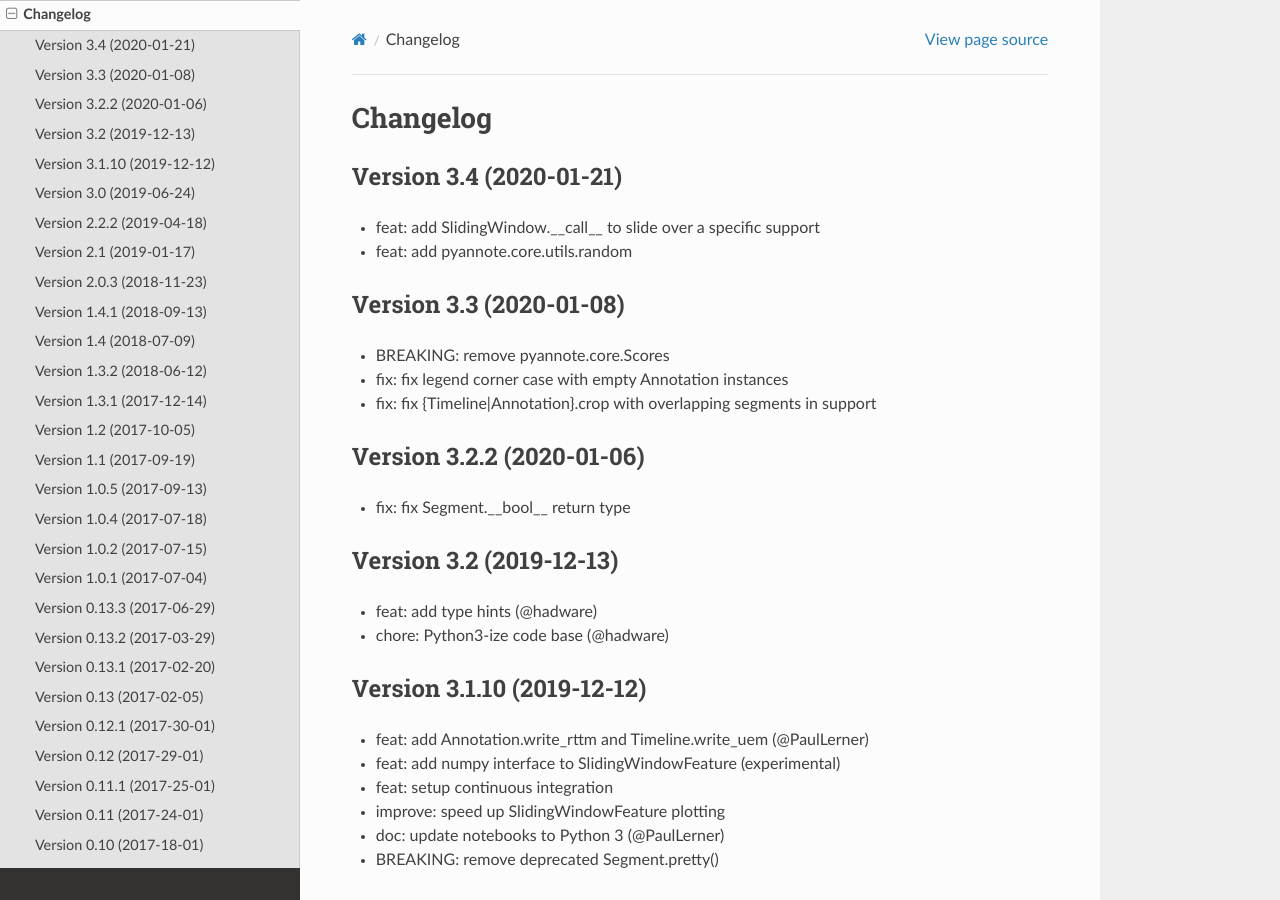
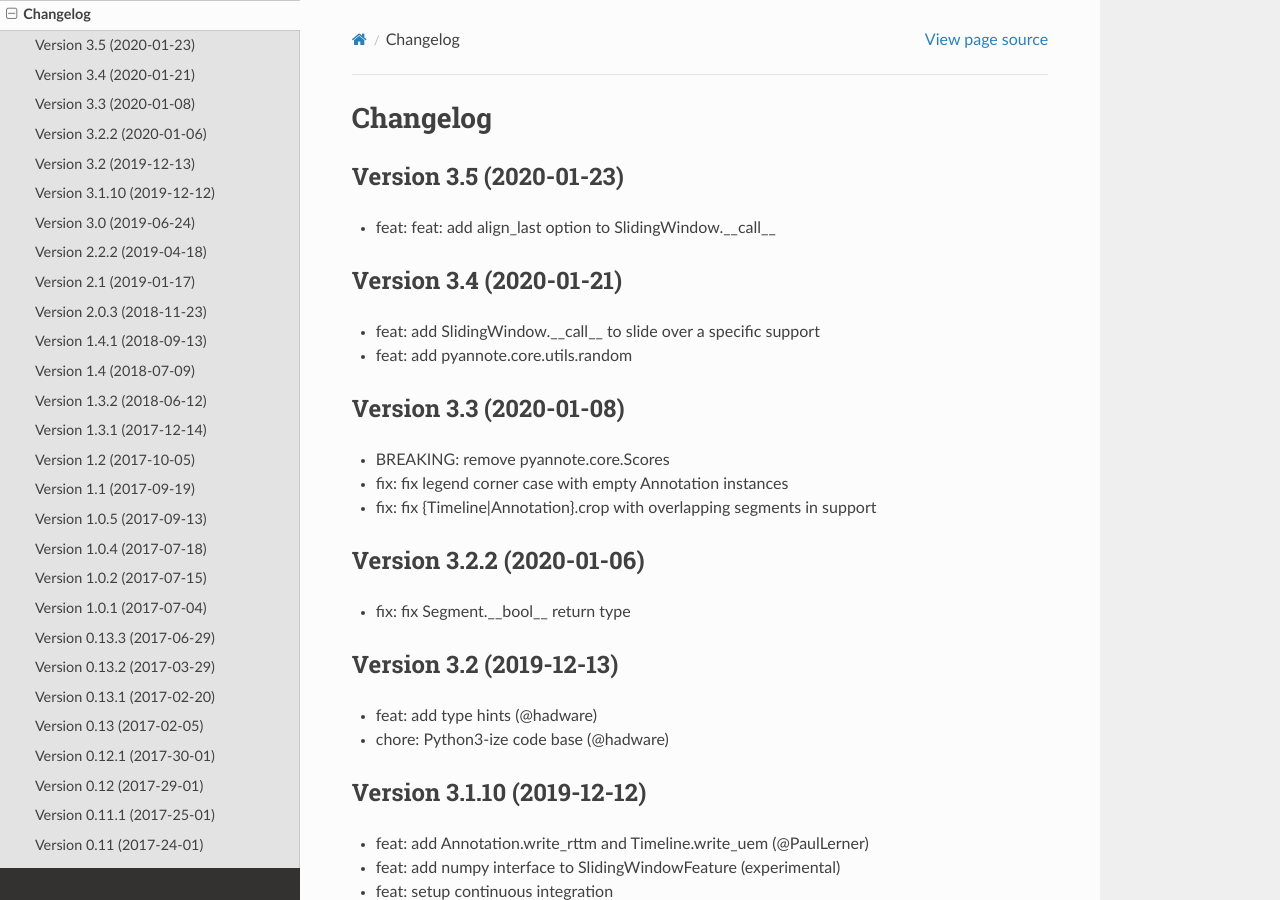
Before and after one commit to pyannote/pyannote-core, a Sphinx documentation site: the page built from doc/source/changelog.rst, in a window 1280 px wide and 900 px high. Built offline with Sphinx 7.4.7 and the Read the Docs theme 2.0.0, drawn with Linux system fonts in a browser that asks for light colours.

Commit message:
doc: update changelog

```diff
--- a/doc/source/changelog.rst
+++ b/doc/source/changelog.rst
@@ -1,6 +1,11 @@
 #########
 Changelog
 #########
+
+Version 3.5 (2020-01-23)
+~~~~~~~~~~~~~~~~~~~~~~~~
+
+- feat: feat: add align_last option to SlidingWindow.__call__
 
 Version 3.4 (2020-01-21)
 ~~~~~~~~~~~~~~~~~~~~~~~~
```
